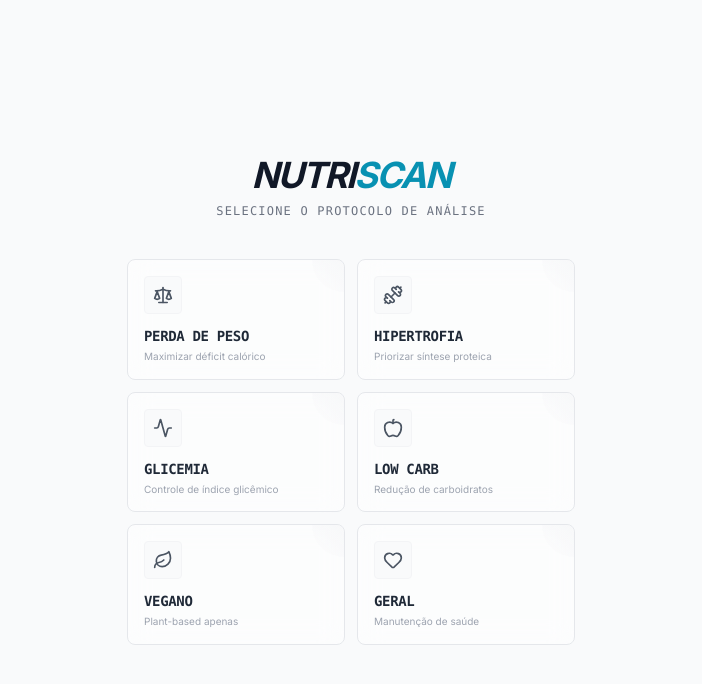
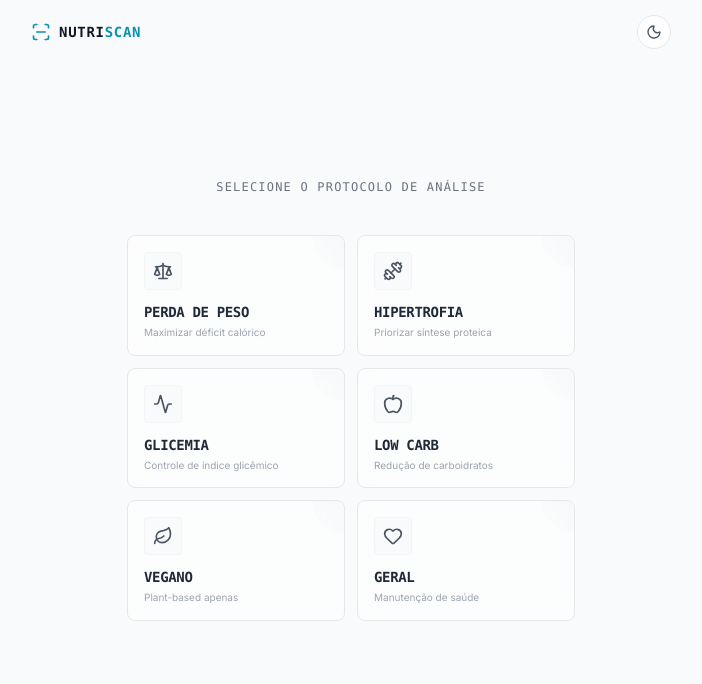
Before and after one commit to Petriccone/NutriCompare, a React (Vite) app: page / in a window 1280 px wide. Shown: the top 684 px of the page, without its empty margins (289-991 px from the left). Built offline with nearby package versions, Linux system fonts and the light colour scheme.

Commit message:
fix: show header on onboarding and clean up redundant logo

```diff
--- a/App.tsx
+++ b/App.tsx
@@ -70,7 +70,7 @@ const App: React.FC = () => {
   // Render Logic based on Step
   return (
     <div className="min-h-screen bg-gray-50 text-gray-900 dark:bg-black dark:text-white transition-colors duration-300 overflow-x-hidden">
-      {step !== 'ONBOARDING' && <Header userGoal={userGoal || undefined} onChangeGoal={changeGoal} isDarkMode={isDarkMode} toggleTheme={() => setIsDarkMode(!isDarkMode)} />}
+      <Header userGoal={userGoal || undefined} onChangeGoal={changeGoal} isDarkMode={isDarkMode} toggleTheme={() => setIsDarkMode(!isDarkMode)} />
 
       <main className="h-full">
         {step === 'ONBOARDING' && (
--- a/components/Onboarding.tsx
+++ b/components/Onboarding.tsx
@@ -57,9 +57,6 @@ export const Onboarding: React.FC<OnboardingProps> = ({ onSelectGoal }) => {
       </div>
 
       <div className="text-center mb-10 max-w-md relative">
-        <h1 className="text-4xl font-black text-gray-900 dark:text-white mb-2 tracking-tighter uppercase italic">
-          Nutri<span className="text-cyan-600 dark:text-cyan-400">Scan</span>
-        </h1>
         <p className="text-gray-500 dark:text-gray-400 font-mono text-xs tracking-widest">SELECIONE O PROTOCOLO DE ANÁLISE</p>
       </div>
 
```
